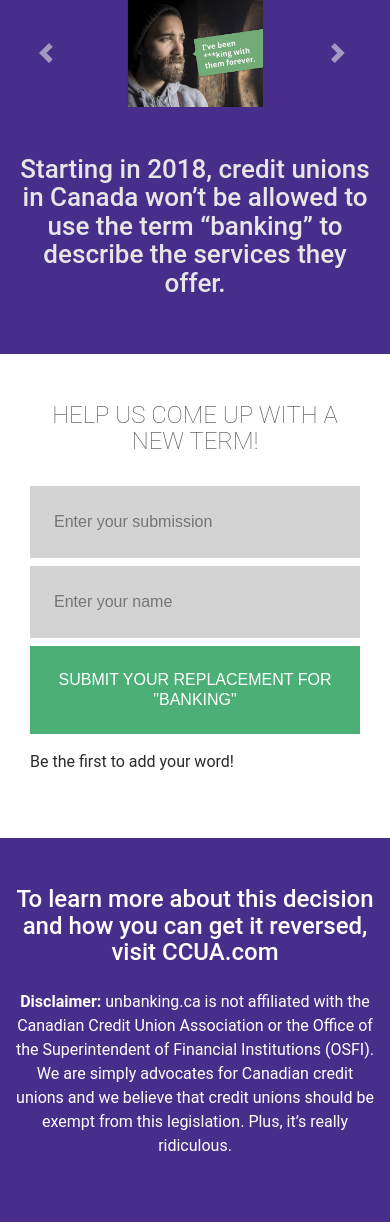
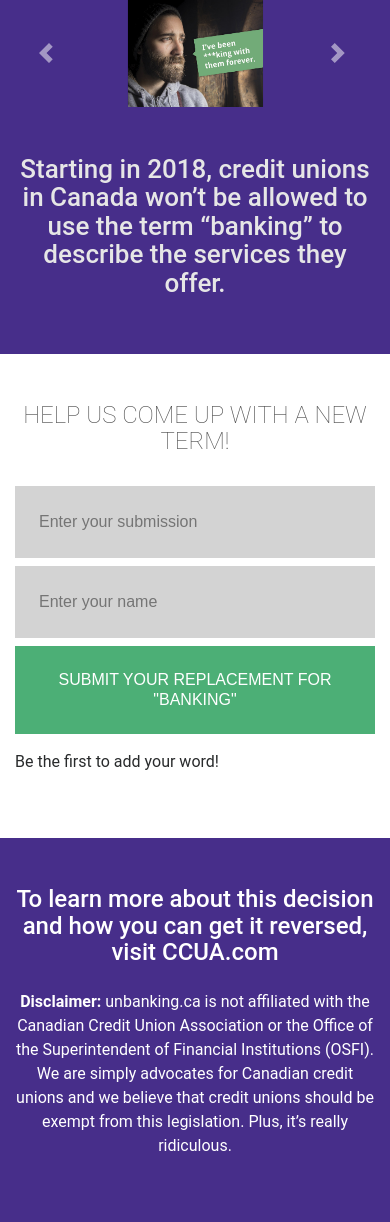
Before and after one commit to lkhedlund/unbanking, a Django app: page / in a window 390 px wide. Shown: the part 122-1344 px from the top of the page. Run offline with Django 3.2, Linux system fonts and the light colour scheme; data that the repository does not hold is empty; some libraries are stand-ins or nearby versions.

Commit message:
Mobile and container adjustments

```diff
--- a/upvote/templates/upvote/index.html
+++ b/upvote/templates/upvote/index.html
@@ -3,7 +3,7 @@
 
 {% block content %}
   {% include 'upvote/partials/carousel.html' %}
-  <section class="container-fluid bg-white">
+  <section class="bg-white">
     <div class="container">
       <div class="row pt-5 pb-5">
         <div class="col-12 col-md-8 offset-md-2">
--- a/upvote/templates/upvote/partials/footer.html
+++ b/upvote/templates/upvote/partials/footer.html
@@ -1,12 +1,14 @@
 {% load static %}
 
-<footer class="container-fluid">
-  <div class="row bg-purple pt-5 pb-5">
-    <div class="col-12 text-white text-center">
-      <h4>To learn more about this decision and how you can get it reversed, visit <a href="https://ccua.com/en" target="_blank">CCUA.com</a></h4>
-    </div>
-    <div class="col-12 pt-3 text-center text-white">
-      <p><strong>Disclaimer:</strong> unbanking.ca is not affiliated with the Canadian Credit Union Association or the Office of the Superintendent of Financial Institutions (OSFI). We are simply advocates for Canadian credit unions and we believe that credit unions should be exempt from this legislation. Plus, it’s really ridiculous.</p>
+<footer class="bg-purple">
+  <div class="container">
+    <div class="row pt-5 pb-5">
+      <div class="col-12 text-white text-center">
+        <h4>To learn more about this decision and how you can get it reversed, visit <a href="https://ccua.com/en" target="_blank">CCUA.com</a></h4>
+      </div>
+      <div class="col-12 pt-3 text-center text-white">
+        <p><strong>Disclaimer:</strong> unbanking.ca is not affiliated with the Canadian Credit Union Association or the Office of the Superintendent of Financial Institutions (OSFI). We are simply advocates for Canadian credit unions and we believe that credit unions should be exempt from this legislation. Plus, it’s really ridiculous.</p>
+      </div>
     </div>
   </div>
 </footer>
```
Also changed, not shown: upvote/templates/upvote/detail.html (+5 -5 lines).
